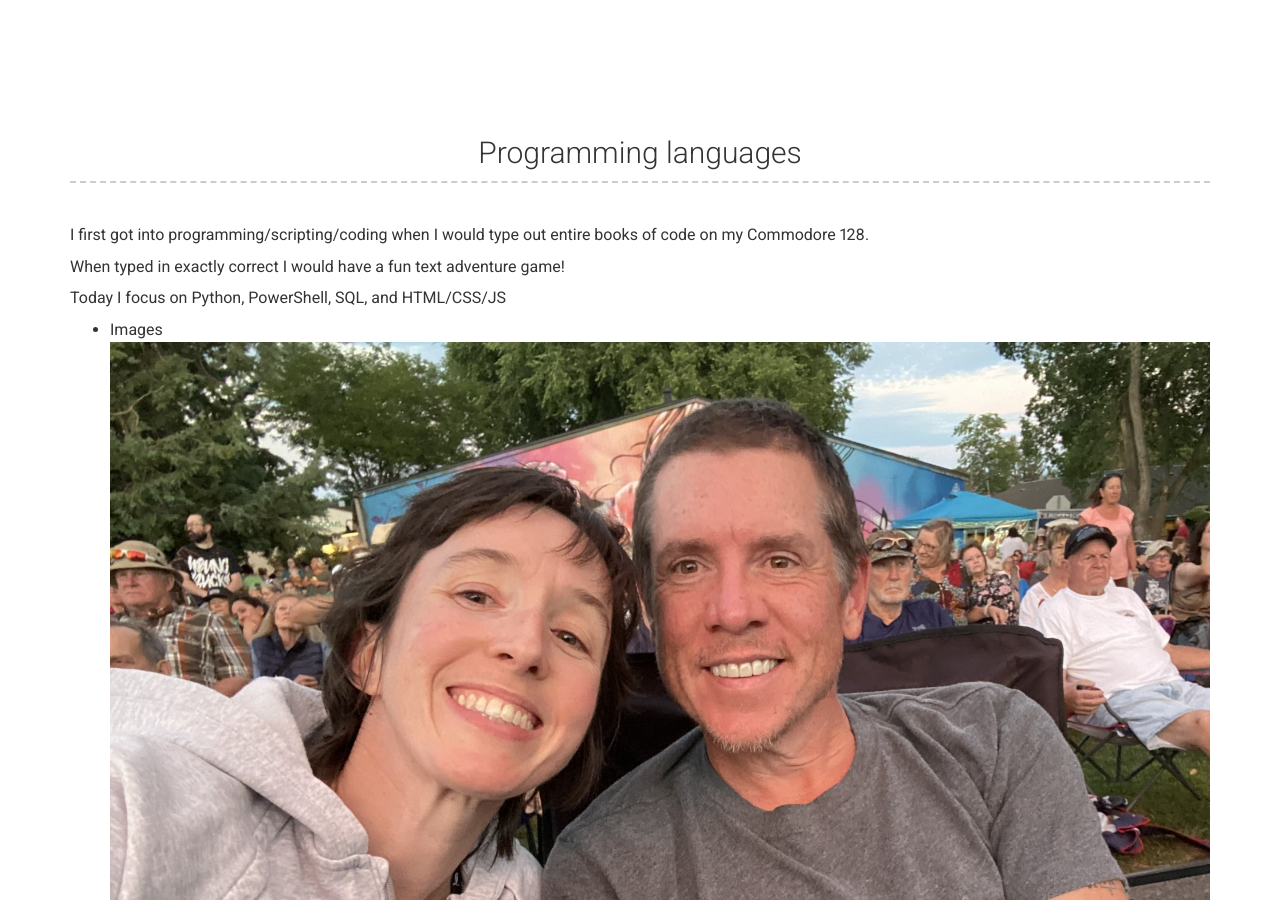
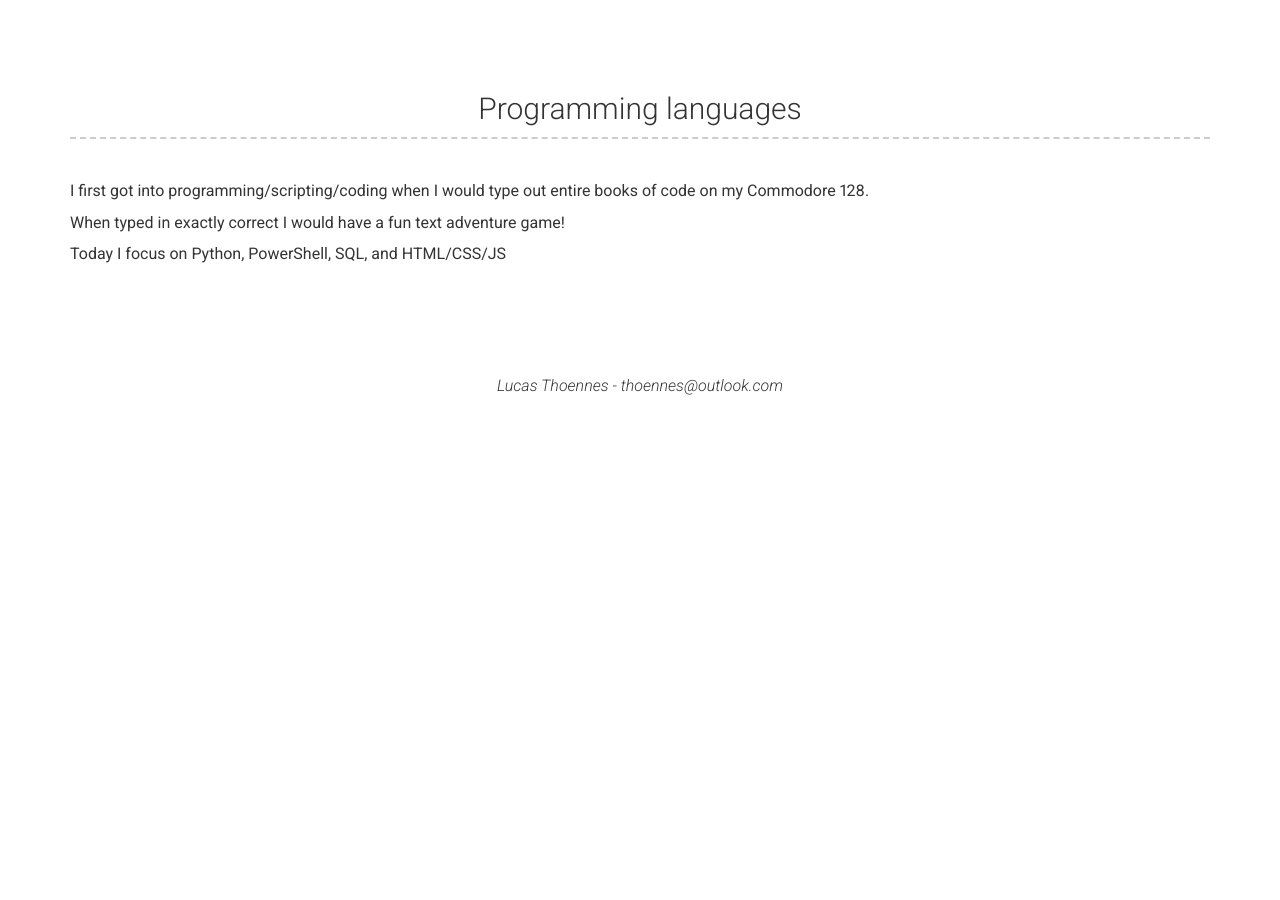
Before and after one commit to lucasthoennes/lucasthoennes.github.io, a Jekyll site: the page built from index.md, in a window 1280 px wide and 900 px high, scrolled down 1458 px. Built offline with Jekyll 4.4.1, drawn with Linux system fonts in a browser that asks for light colours; nearby versions of some CDN libraries; after the commit the page ends 1863 px from its top, so only the background shows below that.

Commit message:
Relocate images

```diff
--- a/_config.yml
+++ b/_config.yml
@@ -109,9 +109,6 @@
   - title: Photos # Title for the section
     layout: list # Type of content section (list/text)
     content:
-      - layout: top-middle
-        border: weak  # Value of `weak` will display a weak border below this item. # Any
-                      # other value (or no value) means no border will be displayed
       - Images ![alt text](/images/LucasThoennes1.jpg "Carson City Concerts")
       - Images ![alt text](/images/LucasThoennes4.jpg "Old Time Photos")
       - Images ![alt text](/images/LucasThoennes6.jpg "Christmas")
@@ -123,7 +120,7 @@
       When typed in exactly correct I would have a fun text adventure game!
 
       Today I focus on Python, PowerShell, SQL, and HTML/CSS/JS
-      - Images ![alt text](/images/LucasThoennes1.jpg "Carson City Concerts")
+
 
 
 # Footer
```
